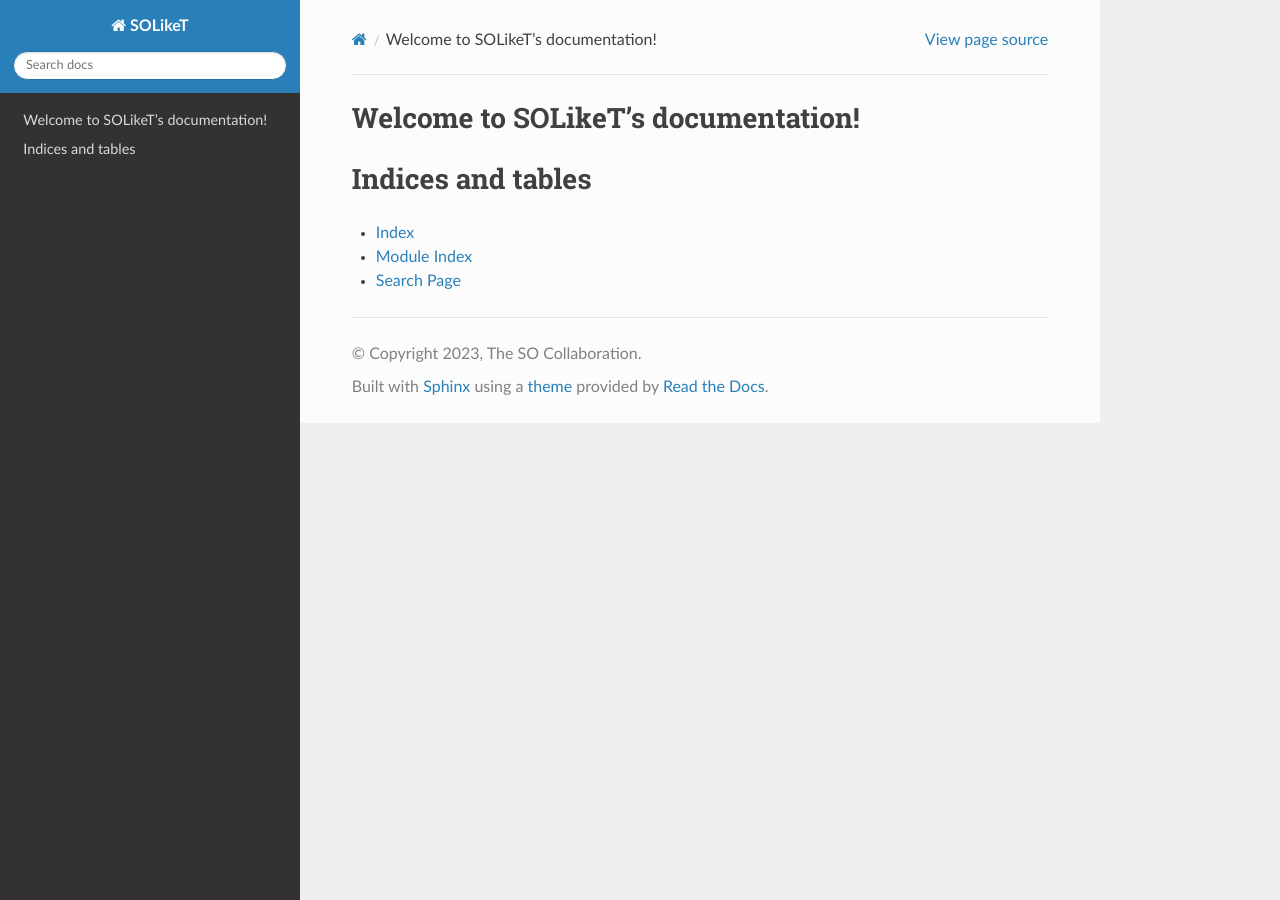
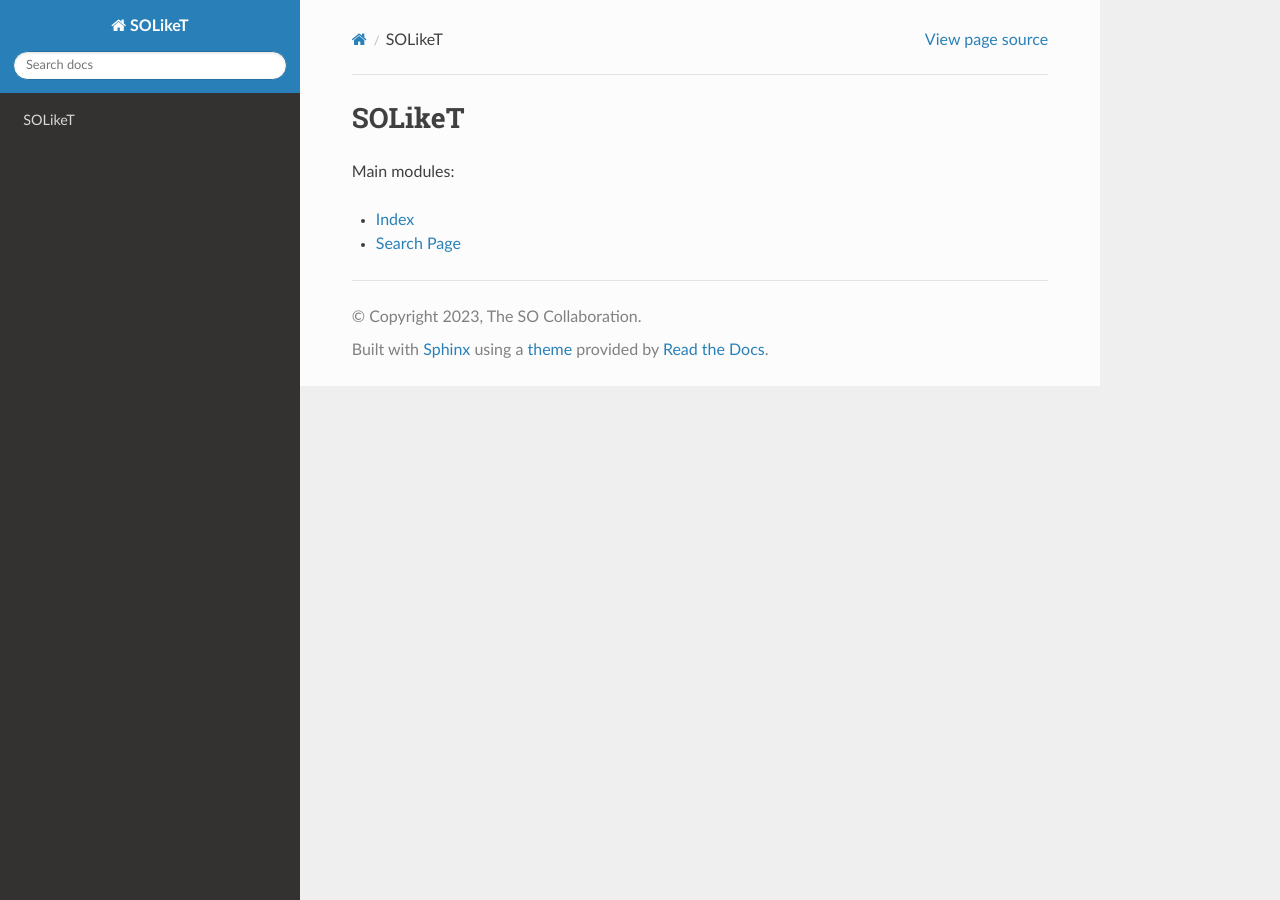
Before and after one commit to simonsobs/SOLikeT, a Sphinx documentation site: the page built from docs/index.rst, in a window 1280 px wide. Built offline with Sphinx 7.4.7 and the Read the Docs theme 2.0.0, drawn with Linux system fonts in a browser that asks for light colours.

Commit message:
That works, so if we add Make does it work in full?

```diff
--- a/docs/index.rst
+++ b/docs/index.rst
@@ -3,8 +3,12 @@
    You can adapt this file completely to your liking, but it should at least
    contain the root `toctree` directive.
 
-Welcome to SOLikeT's documentation!
+SOLikeT
 ===================================
+
+
+
+Main modules:
 
 .. toctree::
    :maxdepth: 2
@@ -12,9 +16,5 @@ Welcome to SOLikeT's documentation!
 
 
 
-Indices and tables
-==================
-
 * :ref:`genindex`
-* :ref:`modindex`
 * :ref:`search`
```
Also changed, not shown: .readthedocs.yml.
